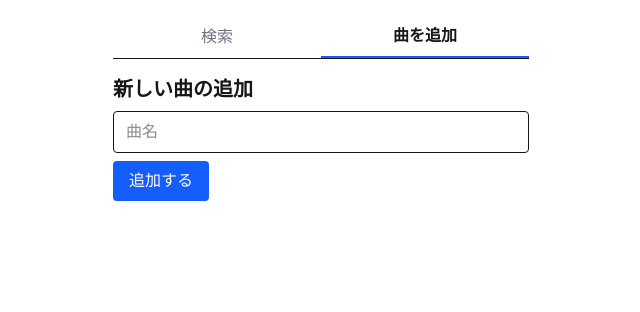
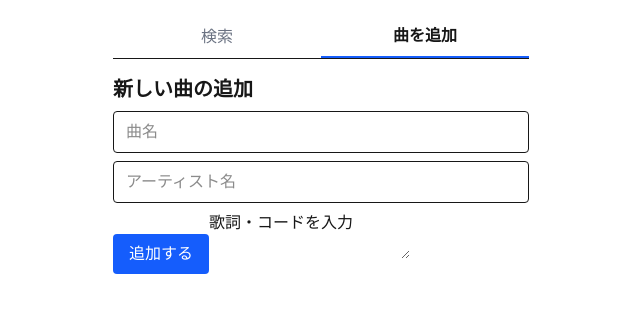
Before and after one commit to yuuri-dev/tabree, a Next.js app: page / in a window 1280 px wide. Both pictures are taken after a click on the button "曲を追加". Shown: the top 312 px of the page, without its empty margins (319-959 px from the left). Built offline with nearby package versions, Linux system fonts and the light colour scheme.

Commit message:
ファイル名を大文字に変更

```diff
--- a/src/components/addSong.jsx
+++ b/src/components/addSong.jsx
@@ -9,12 +9,21 @@ export default function AddSong() {
           placeholder="曲名"
           className="w-full border px-3 py-2 rounded"
         />
+        <input
+          type="text"
+          placeholder="アーティスト名"
+          className="w-full border px-3 py-2 rounded"
+        />
         <button
           type="submit"
           className="bg-blue-600 text-white px-4 py-2 rounded"
         >
           追加する
         </button>
+
+        <textarea name="" id="">
+          歌詞・コードを入力
+        </textarea>
       </form>
     </div>
   );
```
